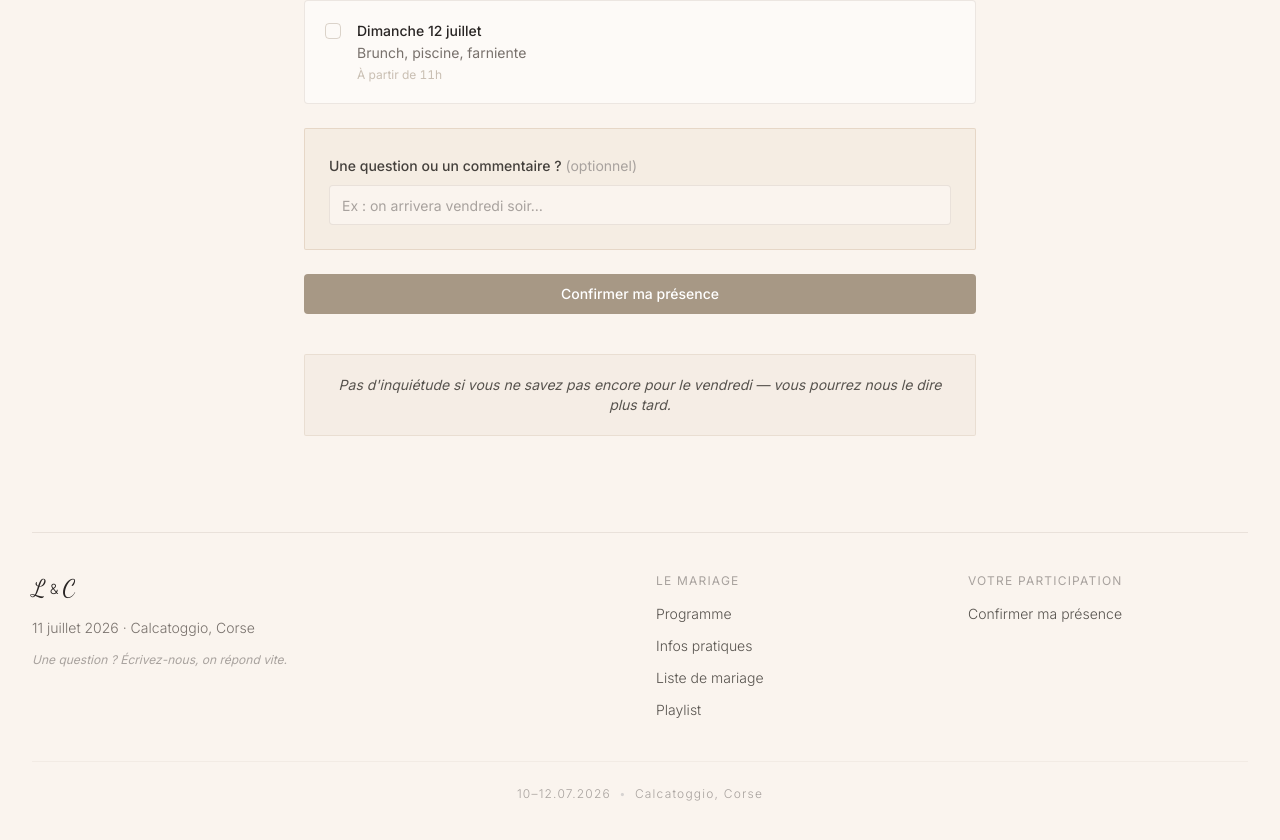
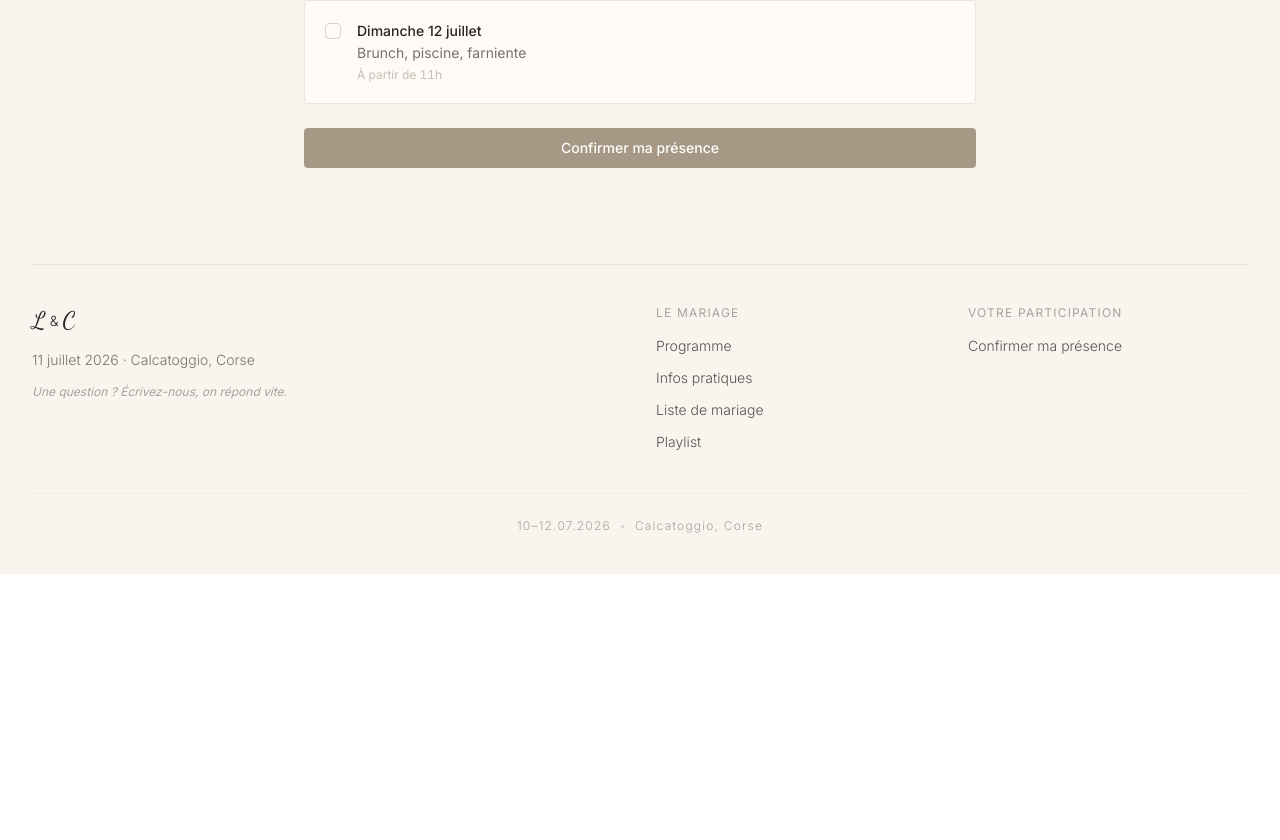
Before and after one commit to rcoco78/ouiencorse, a React (Vite) app: page /presence in a window 1280 px wide. Shown: the part 917-1757 px from the top of the page. After the commit the page ends 1491 px from the top, so only its background shows below. Built offline with nearby package versions, Linux system fonts and the light colour scheme.

Commit message:
feat: supprime champ notes et note bas de page dans /presence
Co-authored-by: Cursor <cursoragent@cursor.com>

```diff
--- a/src/pages/Presence.tsx
+++ b/src/pages/Presence.tsx
@@ -370,26 +370,6 @@ export default function Presence() {
                   ))}
                   </div>
 
-                  {/* Notes */}
-                  <div className="warm-card p-6">
-                    <FormField control={form.control} name="notes" render={({ field }) => (
-                      <FormItem>
-                        <FormLabel className="text-stone-700">
-                          Une question ou un commentaire ?
-                          <span className="text-stone-400 font-normal ml-1">(optionnel)</span>
-                        </FormLabel>
-                        <FormControl>
-                          <Input
-                            placeholder="Ex : on arrivera vendredi soir…"
-                            className="bg-cream border-savethedate-brown/20 rounded-sm mt-2"
-                            {...field}
-                          />
-                        </FormControl>
-                        <FormMessage />
-                      </FormItem>
-                    )} />
-                  </div>
-
                   <Button
                     type="submit"
                     disabled={form.formState.isSubmitting}
@@ -401,12 +381,6 @@ export default function Presence() {
               </Form>
             )}
 
-            {/* Note */}
-            <div className="mt-10 p-5 warm-note">
-              <p className="text-center text-stone-600 italic text-sm">
-                Pas d'inquiétude si vous ne savez pas encore pour le vendredi — vous pourrez nous le dire plus tard.
-              </p>
-            </div>
           </div>
         </main>
 
```
